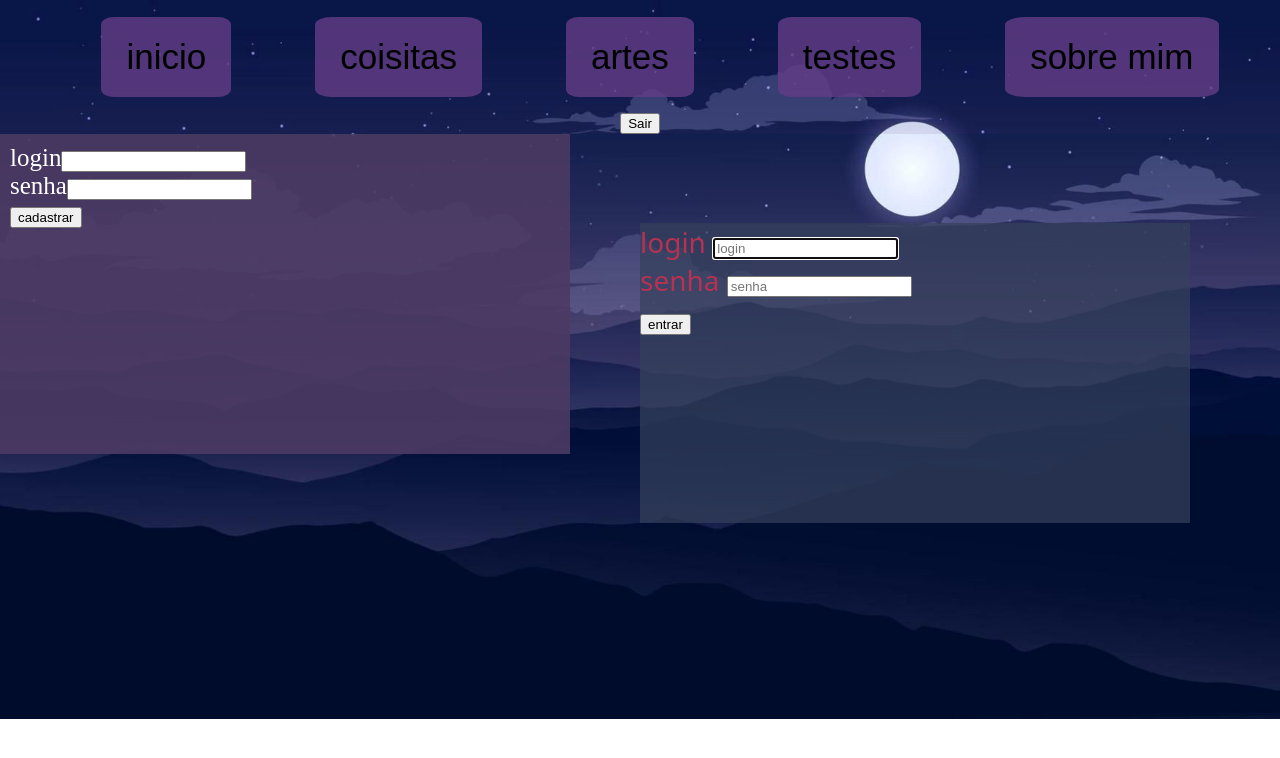
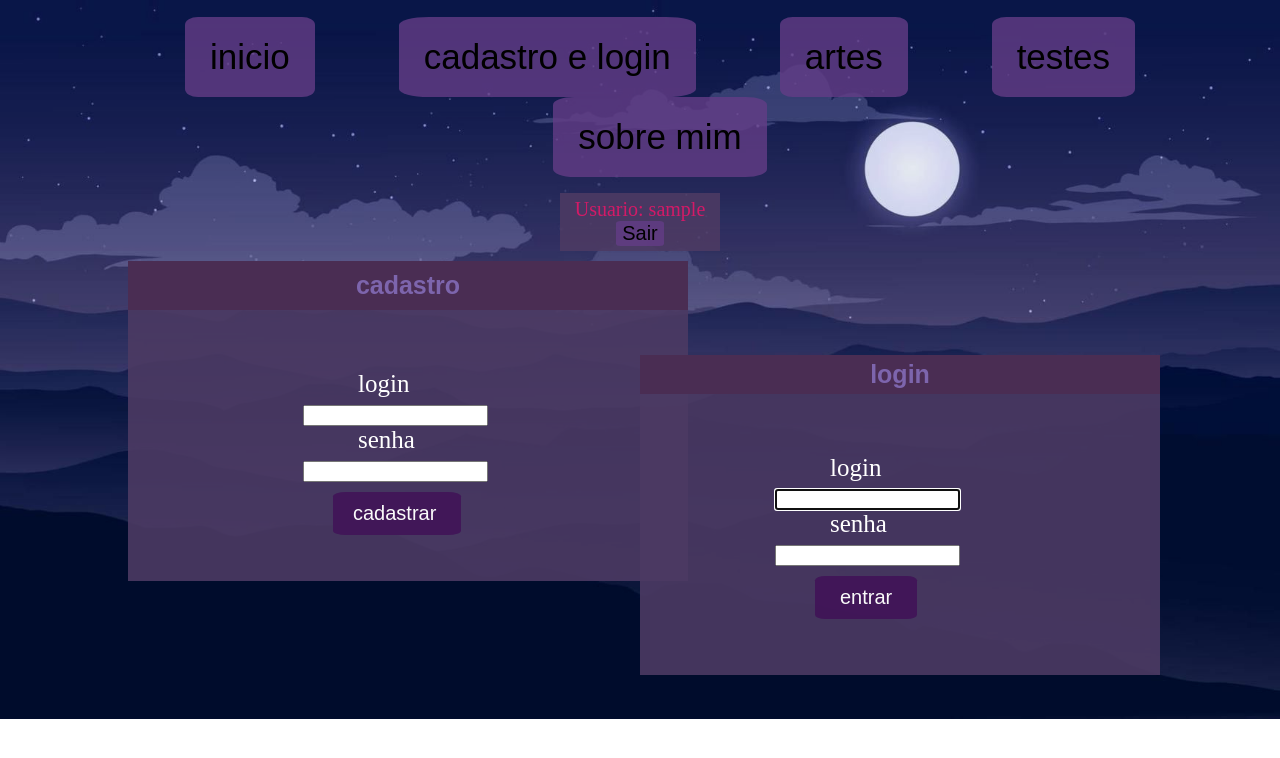
Before and after one commit to kassayge/projeto, a PHP site: page /coisitas.php in a window 1280 px wide. Shown: the top 758 px of the page. Run offline with PHP 8.4, Linux system fonts and the light colour scheme; the visitor is signed in with stand-in values (Sample User, id 1); data that the repository does not hold is empty.

Commit message:
login e cadastro foi arrumado

```diff
--- a/gustavo/base.php
+++ b/gustavo/base.php
@@ -1,8 +1,6 @@
 <?php
 include "conexao.php";
 session_start();
-
-$_SESSION["login"]=$value;
 ?>
 
 <!DOCTYPE html>
@@ -19,17 +17,17 @@ $_SESSION["login"]=$value;
     <nav class=navbar>
         <ul class="ul">
             <a href="index.php"><button class="a">inicio</button></a>
-            <a href="coisitas.php"><button class="a">coisitas</button></a>
+            <a href="coisitas.php"><button class="a">cadastro e login</button></a>
             <a href="artes.php"><button class="a">artes</button></a>
             <a href="testes.php"><button class="a" >testes</button></a>
             <a href="sobre.php"><button class="a">sobre mim</button></a>
         </ul>
-        <?php
-            $sql = "SELECT login FROM usuarios";
-            $query = mysqli_query($link, $sql);
-            $row = mysqli_fetch_assoc($query);
-            echo $row['login'];
-        ?>
-        <a href="sair.php"><button>Sair</button></a>
+        <div class='log'>
+            <?php
+                echo "Usuario: ". $_SESSION['usuariologin'];
+            ?>
+            <br>
+            <a href="sair.php"><button class='logb'>Sair</button></a>
+        </div>
     </nav>
 </header>
--- a/gustavo/coisitas.php
+++ b/gustavo/coisitas.php
@@ -7,17 +7,17 @@ include "base.php";
 
 <body class="coisitas">
     <div class="coisita">
-        <form method="POST" action="cadastro.php" >
-        <label>login<label><input class='campo' type="text" name="login" id="login"><br>
-        <label>senha</label><input class='campo' type="password" name="senha" id="senha"><br>
-        <input type="submit" value="cadastrar" id="Cadastrar" name="cadastrar">
+        <form method="POST" action="cadastro.php" class='ll'>
+        <label class='label'>login<label><br><input class='campo' type="text" name="login" id="login"><br>
+        <label class='label'>senha</label><br><input class='campo' type="password" name="senha" id="senha"><br>
+        <input type="submit" value="cadastrar" id="Cadastrar" name="cadastrar" class='inputA'>
         </form>
     </div>
     <div class="form">
-        <form method="POST" action="validacao.php">
-        <label>login </labe><input type="text" name="login" placeholder="login" required autofocus><br>
-        <label>senha </label><input type="password" name="senha" placeholder="senha" required><br>
-        <input type="submit" value="entrar" id="entrar" name="entrar">
+        <form method="POST" action="login.php" class='ll'>
+        <label class='label'>login </labe><br><input type="text" name="login" class='txt' required autofocus><br>
+        <label class='label'>senha </label><br><input type="password" name="senha" class='txt' required><br>
+        <input type="submit" value="entrar" id="entrar" name="entrar" class='input'>
         </form>
     </div>
 </body>
--- a/gustavo/home.css
+++ b/gustavo/home.css
@@ -127,10 +127,41 @@
    margin: 0px;
 }
 
-/* .coisita::before{
-  content: "  ";
+.coisita::before {
+  content: " cadastro ";
   font: 10pt Arial;
   font-weight: bold;
+  text-align: center;
+  color: rgb(125, 101, 173);
+  background-color: #4a2d53;
+  padding-top: 10px;
+  padding-bottom: 10px;
+  display: block;
+  position: relative;
+  top: -10px;
+  left: -50px;
+  width: 560px;
+  font-size: 25px;
+
+}
+
+
+.coisita{
+  background-color: rgba(76, 58, 99, 0.9);
+  padding: 10px;
+  padding-left: 50px;
+  margin-left: 10%;
+  width: 500px;
+  min-height:300px;
+  font-size: 25px;
+  color:#ffffff;
+}
+
+.form::before {
+  content: " login ";
+  font: 10pt Arial;
+  font-weight: bold;
+  text-align: center;
   color: rgb(125, 101, 173);
   background-color: #4a2d53;
   padding: 5px;
@@ -138,21 +169,19 @@
   position: relative;
   top: -10px;
   left: -10px;
-  width: 560px;
+  width: 510px;
   font-size: 25px;
-} */
+}
 
-.coisita{
+.form{
   background-color: rgba(76, 58, 99, 0.9);
+  margin-left: 50%;
+  margin-top: -17.6%;
   padding: 10px;
-  width: 550px;
+  width: 500px;
   min-height:300px;
   font-size: 25px;
   color:#ffffff;
-
-}
-.campo{
-
 }
 
 .sobre{
@@ -201,16 +230,100 @@
   font-size: 25px;
 }
 
+.log{
+    background-color: rgba(76, 58, 99, 0.9);
+    margin: 10px auto 10px auto;
+    padding: 5px;
+    width: 150px;
+    font-size: 20px;
+    color:#d31a67;
 
-.form{
-  background-color: rgba(54, 64, 92, 0.7);
-  margin-left: 50%;
-  margin-top: -18%;
-  padding: 15 px;
-  width: 550px;
-  min-height:300px;
-  display:flex;
-  font-size: 28px;
-  font-family:system-ui, -apple-system, BlinkMacSystemFont, 'Segoe UI', Roboto, Oxygen, Ubuntu, Cantarell, 'Open Sans', 'Helvetica Neue', sans-serif;
-  color:#b63253;
 }
+
+
+
+.logb{
+    margin-left: 40px;
+    margin-right: 40px;
+    font-size: 20px;
+    color: rgb(0, 0, 0);
+    background-color: rgba(99, 61, 134, 0.8);
+    transition: background-color 0.5s;
+    /* padding-top: 20px;
+    padding-bottom: 20px;
+    padding-left: 25px;
+    padding-right: 25px; */
+    text-align: center;
+    border-radius: 10%;
+    border: none;
+  }
+
+  .logb:hover{
+    background-color: rgba(72, 0, 139, 0.7);
+  }
+
+  .logb:active {
+    background-color: rgba(45, 0, 87, 0.7);
+  }
+
+.ll{
+  margin-top: 35px;
+  margin-left: 25%;
+  padding-top: 15px;
+}
+
+.label{
+   padding-left: 55px;
+   padding-bottom: 10px;
+   padding-top: 20;
+}
+
+.input{
+  margin-top: 10px;
+  margin-left: 40px;
+  margin-right: 40px;
+  font-size: 20px;
+  color: rgb(250, 250, 250);
+  background-color: rgba(64, 15, 87, 0.8);
+  transition: background-color 0.5s;
+  padding-top: 10px;
+  padding-bottom: 10px;
+  padding-left: 25px;
+  padding-right: 25px;
+  text-align: center;
+  border-radius: 10%;
+  border: none;
+}
+
+.input:hover{
+  background-color: rgba(97, 61, 131, 0.7);
+}
+
+.input:active {
+  background-color: rgba(118, 25, 146, 0.7);
+}
+
+.inputA{
+  margin-top: 10px;
+  margin-left: 30px;
+  margin-right: 40px;
+  font-size: 20px;
+  color: rgb(250, 250, 250);
+  background-color: rgba(64, 15, 87, 0.8);
+  transition: background-color 0.5s;
+  padding-top: 10px;
+  padding-bottom: 10px;
+  padding-left: 20px;
+  padding-right: 25px;
+  text-align: center;
+  border-radius: 10%;
+  border: none;
+}
+
+.inputA:hover{
+  background-color: rgba(97, 61, 131, 0.7);
+}
+
+.inputA:active {
+  background-color: rgba(118, 25, 146, 0.7);
+}
```
Also changed, not shown: gustavo/cadastro.php (+10 -11 lines), gustavo/login.php (+35 -17 lines), gustavo/sair.php (+4 -7 lines), gustavo/validacao.php (deleted, +0 -32 lines), nginx-pm/data/database.sqlite.
